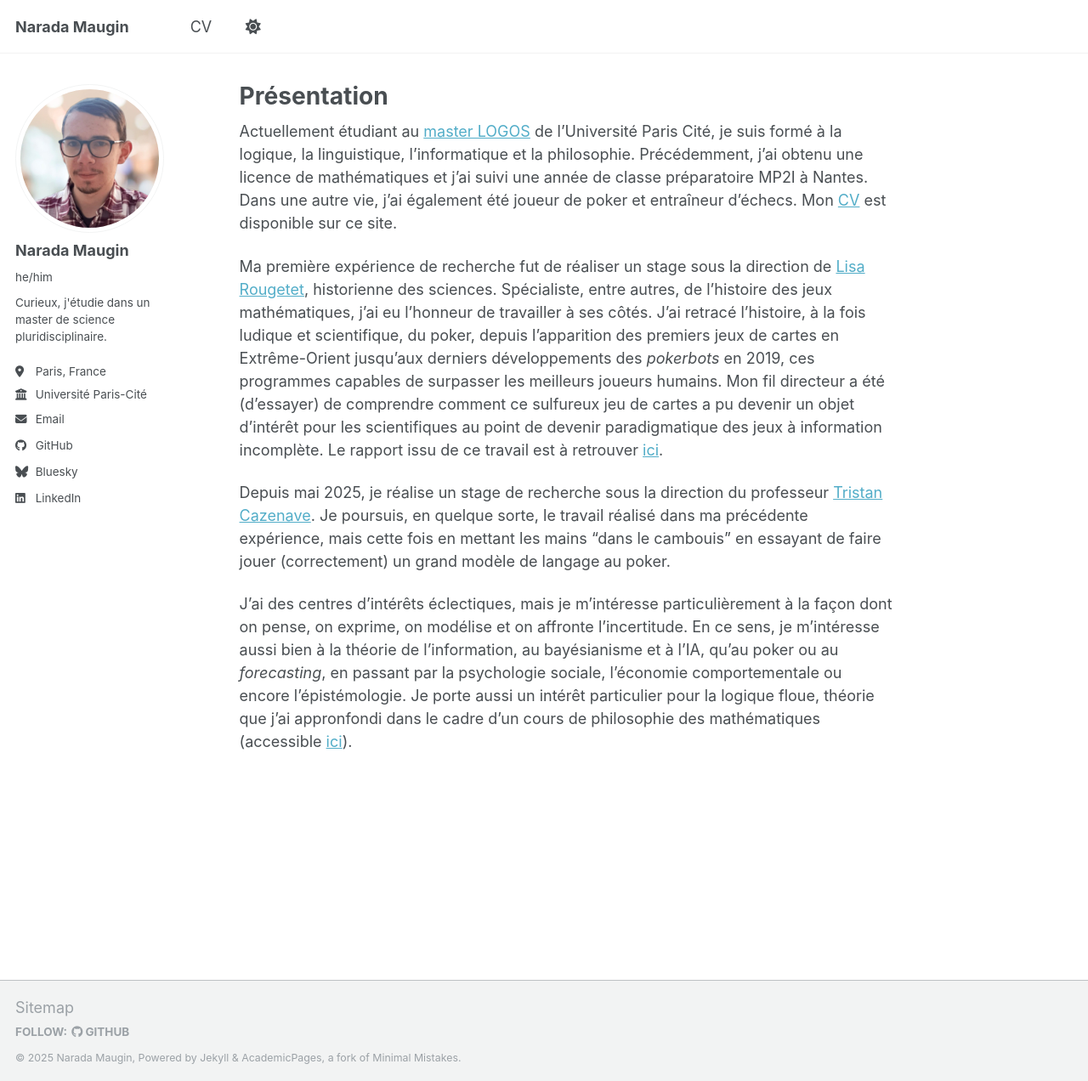
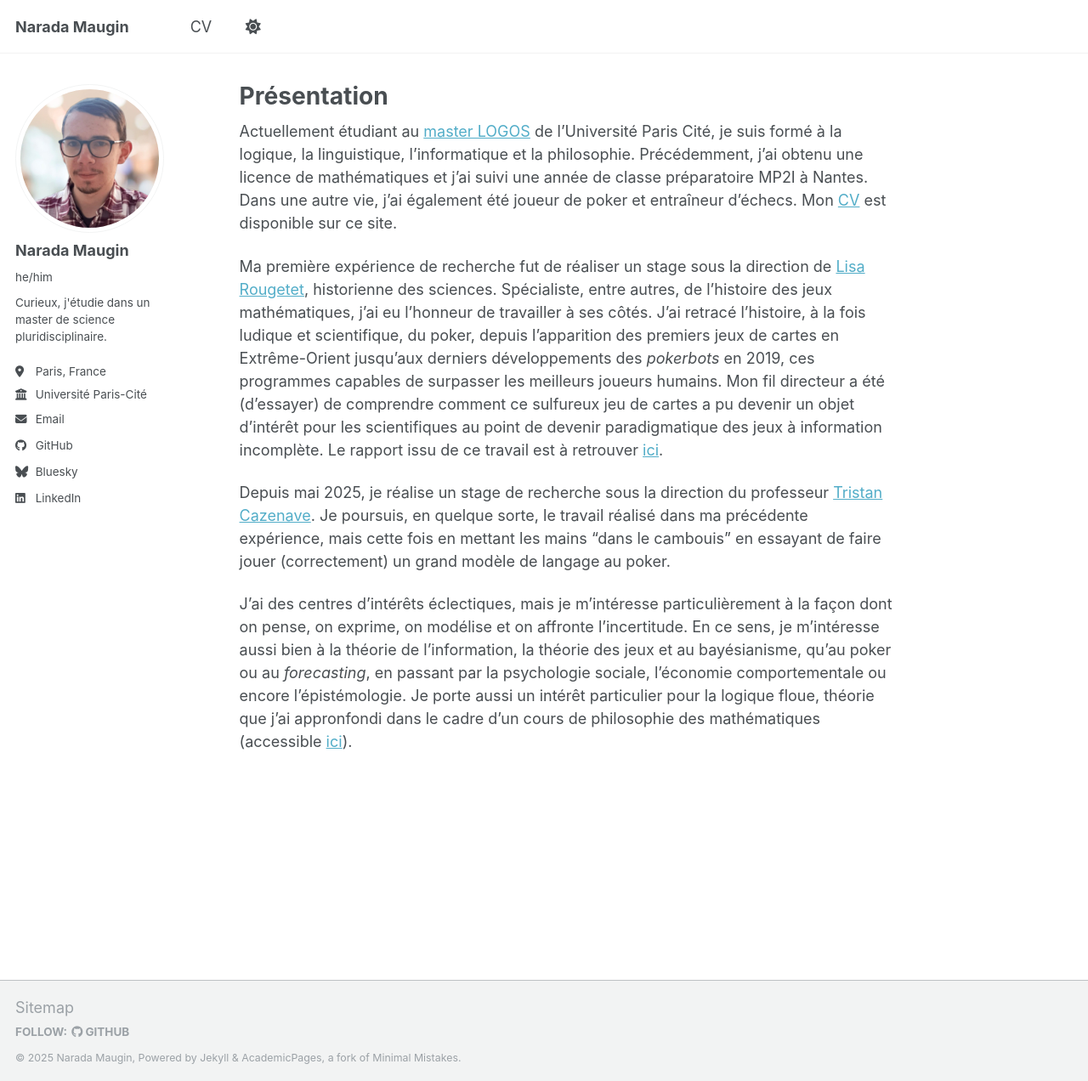
Before and after one commit to narada-maugin/narada-maugin.github.io, a Jekyll site: the page built from _pages/about.md, in a window 1280 px wide and 1272 px high. Shown: the whole window at 85% size. Built offline with Jekyll 4.4.1, drawn with Linux system fonts in a browser that asks for light colours.

Commit message:
Update about.md

```diff
--- a/_pages/about.md
+++ b/_pages/about.md
@@ -13,4 +13,4 @@ Ma première expérience de recherche fut de réaliser un stage sous la directio
 
 Depuis mai 2025, je réalise un stage de recherche sous la direction du professeur [Tristan Cazenave](https://www.lamsade.dauphine.fr/~cazenave/index.php). Je poursuis, en quelque sorte, le travail réalisé dans ma précédente expérience, mais cette fois en mettant les mains "dans le cambouis" en essayant de faire jouer (correctement) un grand modèle de langage au poker.
 
-J'ai des centres d'intérêts éclectiques, mais je m'intéresse particulièrement à la façon dont on pense, on exprime, on modélise et on affronte l'incertitude. En ce sens, je m'intéresse aussi bien à la théorie de l'information, au bayésianisme et à l'IA, qu'au poker ou au *forecasting*, en passant par la psychologie sociale, l'économie comportementale ou encore l'épistémologie. Je porte aussi un intérêt particulier pour la logique floue, théorie que j'ai appronfondi dans le cadre d'un cours de philosophie des mathématiques (accessible [ici](\files\logique_floue.pdf)).
+J'ai des centres d'intérêts éclectiques, mais je m'intéresse particulièrement à la façon dont on pense, on exprime, on modélise et on affronte l'incertitude. En ce sens, je m'intéresse aussi bien à la théorie de l'information, la théorie des jeux et au bayésianisme, qu'au poker ou au *forecasting*, en passant par la psychologie sociale, l'économie comportementale ou encore l'épistémologie. Je porte aussi un intérêt particulier pour la logique floue, théorie que j'ai appronfondi dans le cadre d'un cours de philosophie des mathématiques (accessible [ici](\files\logique_floue.pdf)).
```
